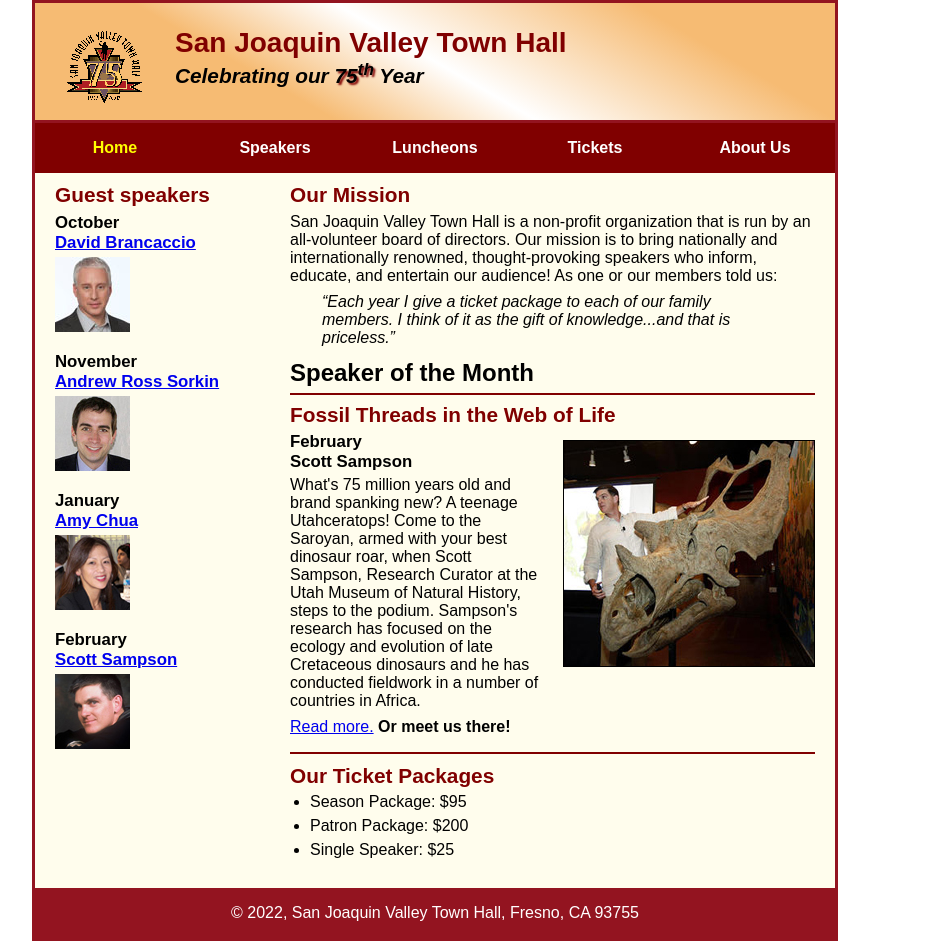
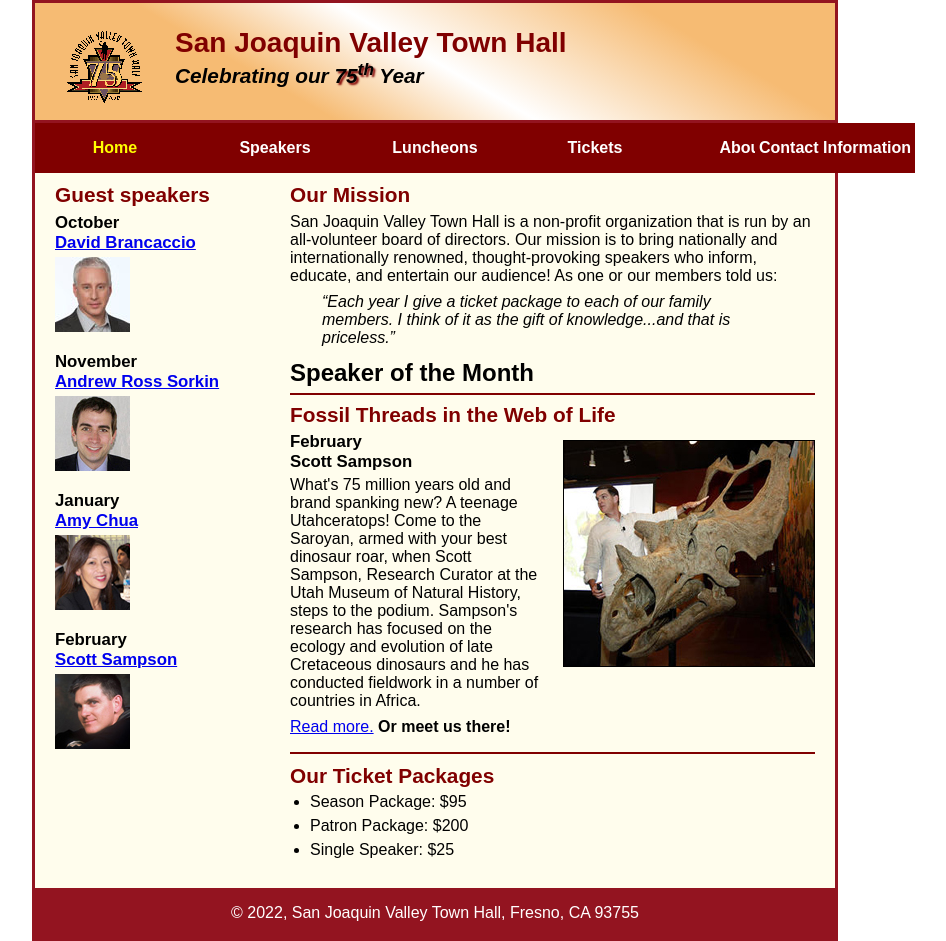
Before and after one commit to yumegel2/A12, a plain HTML site: page index.html in a window 1280 px wide. Shown: the whole page, without its empty margins (205-1151 px from the left). Drawn offline with Linux system fonts and the light colour scheme.

Commit message:
A11 Homework

```diff
--- a/styles/c7_main.css
+++ b/styles/c7_main.css
@@ -76,8 +76,10 @@ nav li a {
 	float: none;
 }
 nav li li{
-	display: none;
+	float: none;
+	text-align: center;
 	position: absolute;
+	top: 100%;
 }
 /* the styles for the classes */
 .current{
```
